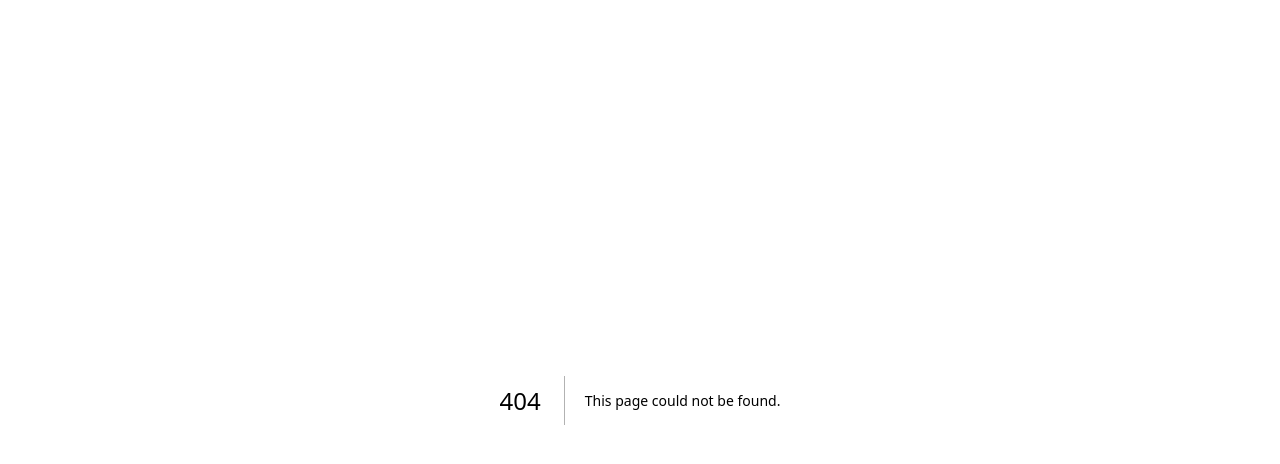
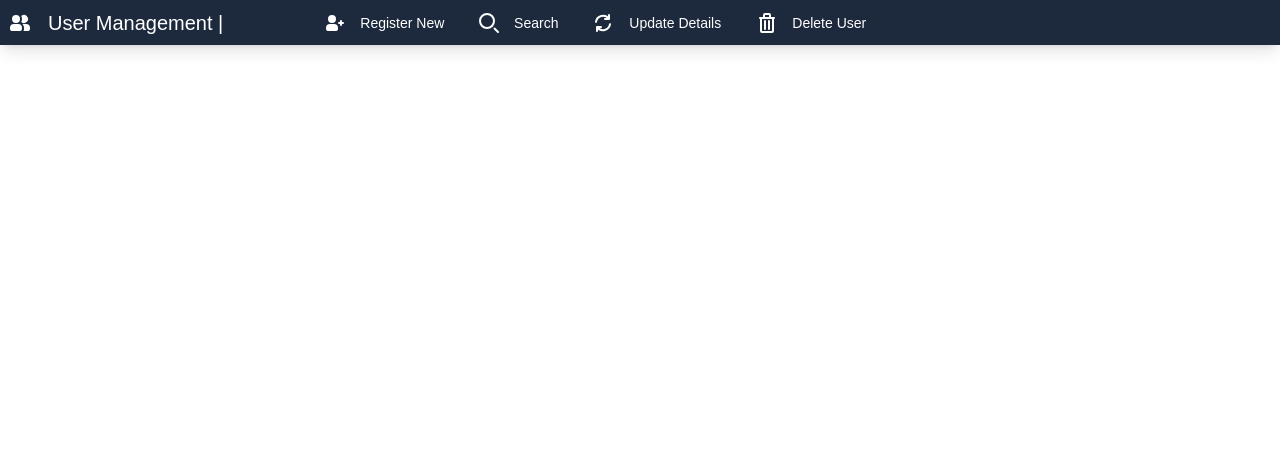
Before and after one commit to AKILADILSHANED/SLIC_Inter_Bank_Transfer_Management_Frontend, a Next.js app: page /UserManagement in a window 1280 px wide. Before the commit this address had no page. Shown: the top 464 px of the page. Built offline with nearby package versions, Linux system fonts and the light colour scheme.

Commit message:
Initial implementation of Manage User Window

```diff
--- /dev/null
+++ b/app/UserManagement/page.jsx
@@ -0,0 +1,115 @@
+import React from "react";
+
+export default function UserManagement() {
+  return (
+    <div>
+      <div className="bg-slate-800 w-full h-[45px] flex flex-row items-center shadow-lg">
+        <svg
+          className="w-6 h-6 text-white dark:text-white ml-2"
+          aria-hidden="true"
+          xmlns="http://www.w3.org/2000/svg"
+          width="24"
+          height="24"
+          fill="currentColor"
+          viewBox="0 0 24 24">
+          <path
+            fillRule="evenodd"
+            d="M8 4a4 4 0 1 0 0 8 4 4 0 0 0 0-8Zm-2 9a4 4 0 0 0-4 4v1a2 2 0 0 0 2 2h8a2 2 0 0 0 2-2v-1a4 4 0 0 0-4-4H6Zm7.25-2.095c.478-.86.75-1.85.75-2.905a5.973 5.973 0 0 0-.75-2.906 4 4 0 1 1 0 5.811ZM15.466 20c.34-.588.535-1.271.535-2v-1a5.978 5.978 0 0 0-1.528-4H18a4 4 0 0 1 4 4v1a2 2 0 0 1-2 2h-4.535Z"
+            clipRule="evenodd"
+          />
+        </svg>
+        <div>
+          <label className="text-white text-xl ml-4">User Management |</label>
+        </div>
+
+        <div className="flex flex-row items-center justify-center ml-[100px]">
+          <svg
+            className="w-6 h-6 text-white dark:text-white"
+            aria-hidden="true"
+            xmlns="http://www.w3.org/2000/svg"
+            width="24"
+            height="24"
+            fill="currentColor"
+            viewBox="0 0 24 24">
+            <path
+              fillRule="evenodd"
+              d="M9 4a4 4 0 1 0 0 8 4 4 0 0 0 0-8Zm-2 9a4 4 0 0 0-4 4v1a2 2 0 0 0 2 2h8a2 2 0 0 0 2-2v-1a4 4 0 0 0-4-4H7Zm8-1a1 1 0 0 1 1-1h1v-1a1 1 0 1 1 2 0v1h1a1 1 0 1 1 0 2h-1v1a1 1 0 1 1-2 0v-1h-1a1 1 0 0 1-1-1Z"
+              clipRule="evenodd"
+            />
+          </svg>
+          <div className="text-sm text-white hover:bg-slate-700 w-[110px] h-[32] flex flex-col items-center justify-center rounded-md">
+            <button>Register New</button>
+          </div>
+        </div>
+
+        <div className="flex flex-row items-center justify-center ml-5">
+          <svg
+            className="w-6 h-6 text-white dark:text-white"
+            aria-hidden="true"
+            xmlns="http://www.w3.org/2000/svg"
+            width="24"
+            height="24"
+            fill="none"
+            viewBox="0 0 24 24">
+            <path
+              stroke="currentColor"
+              strokeLinecap="round"
+              strokeWidth="2"
+              d="m21 21-3.5-3.5M17 10a7 7 0 1 1-14 0 7 7 0 0 1 14 0Z"
+            />
+          </svg>
+
+          <div className="text-sm text-white hover:bg-slate-700 w-[70px] h-[32] flex flex-col items-center justify-center rounded-md">
+            <button>Search</button>
+          </div>
+        </div>
+
+        <div className="flex flex-row items-center justify-center ml-5">
+          <svg
+            className="w-6 h-6 text-white dark:text-white"
+            aria-hidden="true"
+            xmlns="http://www.w3.org/2000/svg"
+            width="24"
+            height="24"
+            fill="none"
+            viewBox="0 0 24 24">
+            <path
+              stroke="currentColor"
+              strokeLinecap="round"
+              strokeLinejoin="round"
+              strokeWidth="2"
+              d="M17.651 7.65a7.131 7.131 0 0 0-12.68 3.15M18.001 4v4h-4m-7.652 8.35a7.13 7.13 0 0 0 12.68-3.15M6 20v-4h4"
+            />
+          </svg>
+
+          <div className="text-sm text-white hover:bg-slate-700 w-[120px] h-[32] flex flex-col items-center justify-center rounded-md">
+            <button>Update Details</button>
+          </div>
+        </div>
+
+        <div className="flex flex-row items-center justify-center ml-5">
+          <svg
+            className="w-6 h-6 text-white dark:text-white"
+            aria-hidden="true"
+            xmlns="http://www.w3.org/2000/svg"
+            width="24"
+            height="24"
+            fill="none"
+            viewBox="0 0 24 24">
+            <path
+              stroke="currentColor"
+              strokeLinecap="round"
+              strokeLinejoin="round"
+              strokeWidth="2"
+              d="M5 7h14m-9 3v8m4-8v8M10 3h4a1 1 0 0 1 1 1v3H9V4a1 1 0 0 1 1-1ZM6 7h12v13a1 1 0 0 1-1 1H7a1 1 0 0 1-1-1V7Z"
+            />
+          </svg>
+
+          <div className="text-sm text-white hover:bg-slate-700 w-[100px] h-[32] flex flex-col items-center justify-center rounded-md">
+            <button>Delete User</button>
+          </div>
+        </div>
+      </div>
+    </div>
+  );
+}
```
